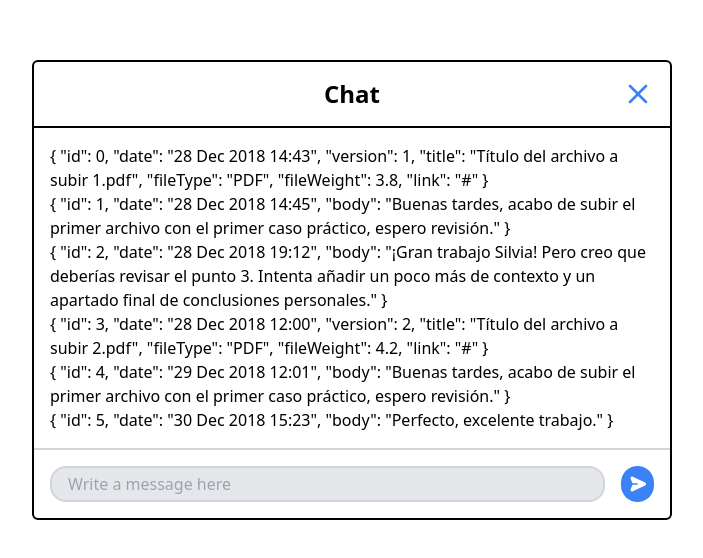
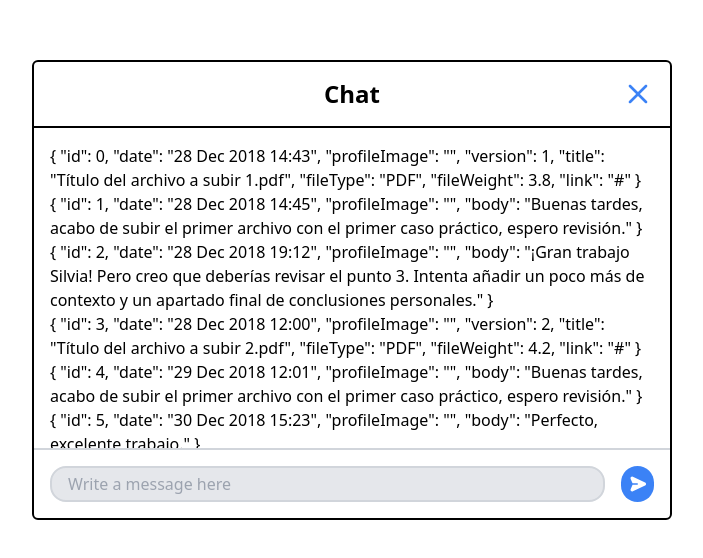
Before and after one commit to Ceskkk/chat-modal, a Vue app: page / in a window 1280 px wide. Shown: the part 110-668 px from the top of the page, without its empty margins (288-991 px from the left). Built offline with nearby package versions, Linux system fonts and the light colour scheme.

Commit message:
Add profile image to messages mock and TS types

```diff
--- a/src/App.vue
+++ b/src/App.vue
@@ -1,5 +1,5 @@
 <script setup lang="ts">
-  import Modal from './components/Modal.vue'
+import Modal from './components/Modal.vue'
 </script>
 
 <template>
@@ -7,3 +7,6 @@
     <Modal />
   </div>
 </template>
+
+<!-- TODO: Abrir y cerrar modal -->
+<!-- TODO: Revisar responsive y UX -->
--- a/src/mock/messages.json
+++ b/src/mock/messages.json
@@ -2,6 +2,7 @@
   {
     "id": 0,
     "date": "28 Dec 2018 14:43",
+    "profileImage": "",
     "version": 1,
     "title": "Título del archivo a subir 1.pdf",
     "fileType": "PDF",
@@ -11,16 +12,19 @@
   {
     "id": 1,
     "date": "28 Dec 2018 14:45",
+    "profileImage": "",
     "body": "Buenas tardes, acabo de subir el primer archivo con el primer caso práctico, espero revisión."
   },
   {
     "id": 2,
     "date": "28 Dec 2018 19:12",
+    "profileImage": "",
     "body": "¡Gran trabajo Silvia! Pero creo que deberías revisar el punto 3. Intenta añadir un poco más de contexto y un apartado final de conclusiones personales."
   },
   {
     "id": 3,
     "date": "28 Dec 2018 12:00",
+    "profileImage": "",
     "version": 2,
     "title": "Título del archivo a subir 2.pdf",
     "fileType": "PDF",
@@ -30,11 +34,13 @@
   {
     "id": 4,
     "date": "29 Dec 2018 12:01",
+    "profileImage": "",
     "body": "Buenas tardes, acabo de subir el primer archivo con el primer caso práctico, espero revisión."
   },
   {
     "id": 5,
     "date": "30 Dec 2018 15:23",
+    "profileImage": "",
     "body": "Perfecto, excelente trabajo."
   }
 ]
--- a/src/types/types.ts
+++ b/src/types/types.ts
@@ -1,6 +1,7 @@
 export interface Message {
   id: number
   date: string
+  profileImage: string
 }
 
 export interface File extends Message {
```
